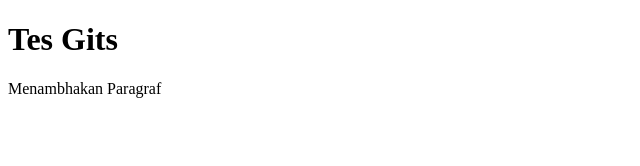
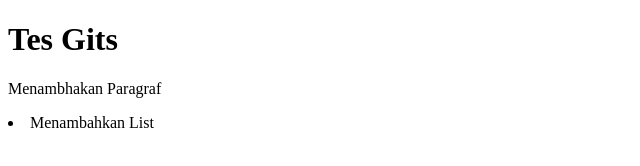
Before and after one commit to MRizkiAulia/wpu-git-test-3, a plain HTML site: page index.html in a window 1280 px wide. Shown: the whole page, without its empty margins (0-640 px from the left). Drawn offline with Linux system fonts and the light colour scheme.

Commit message:
Menabahkan List

```diff
--- a/index.html
+++ b/index.html
@@ -9,5 +9,6 @@
 <body>
     <h1>Tes Gits</h1>
     <p>Menambhakan Paragraf</p>
+    <li>Menambahkan List</li>
 </body>
 </html>
```
